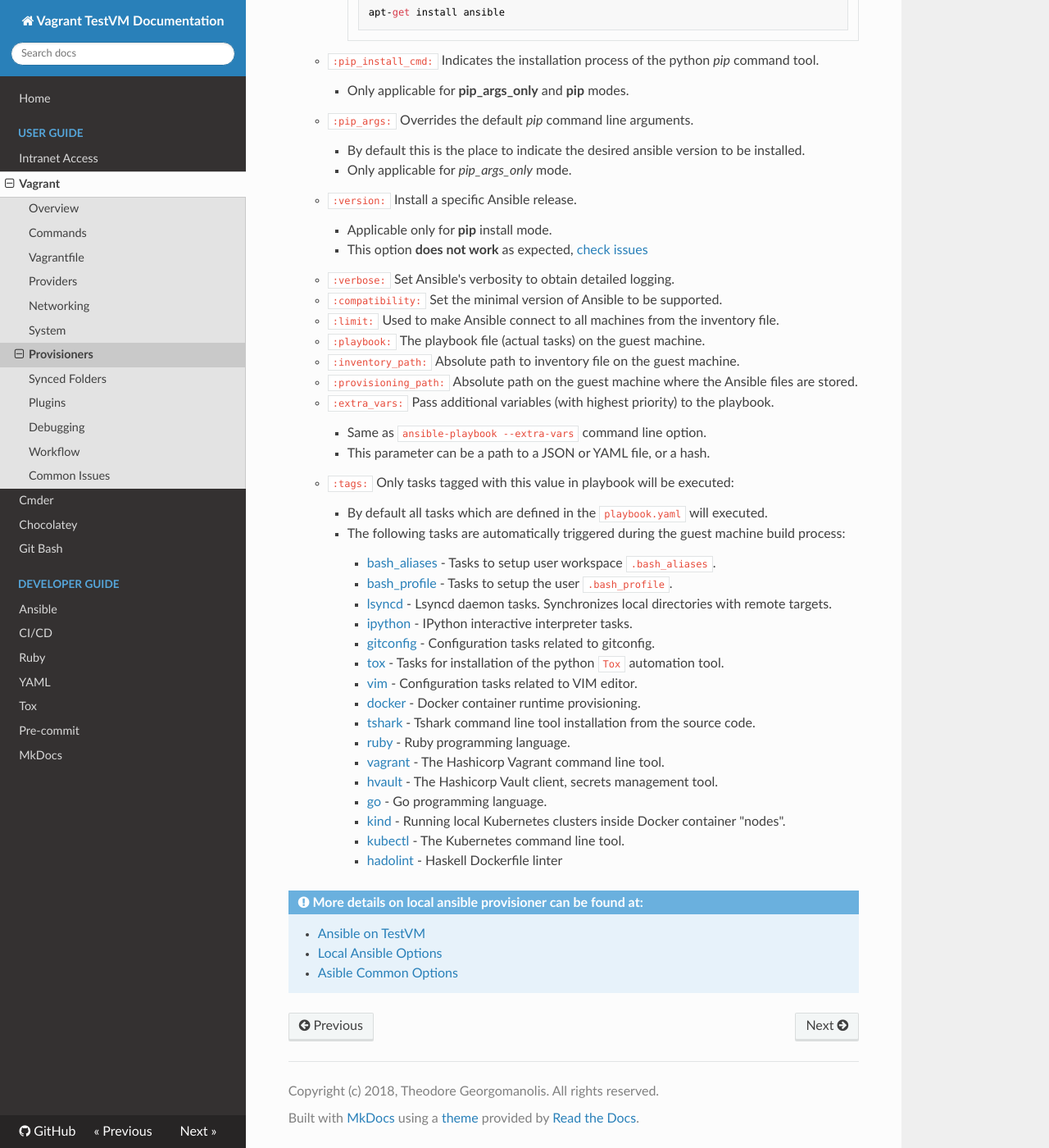
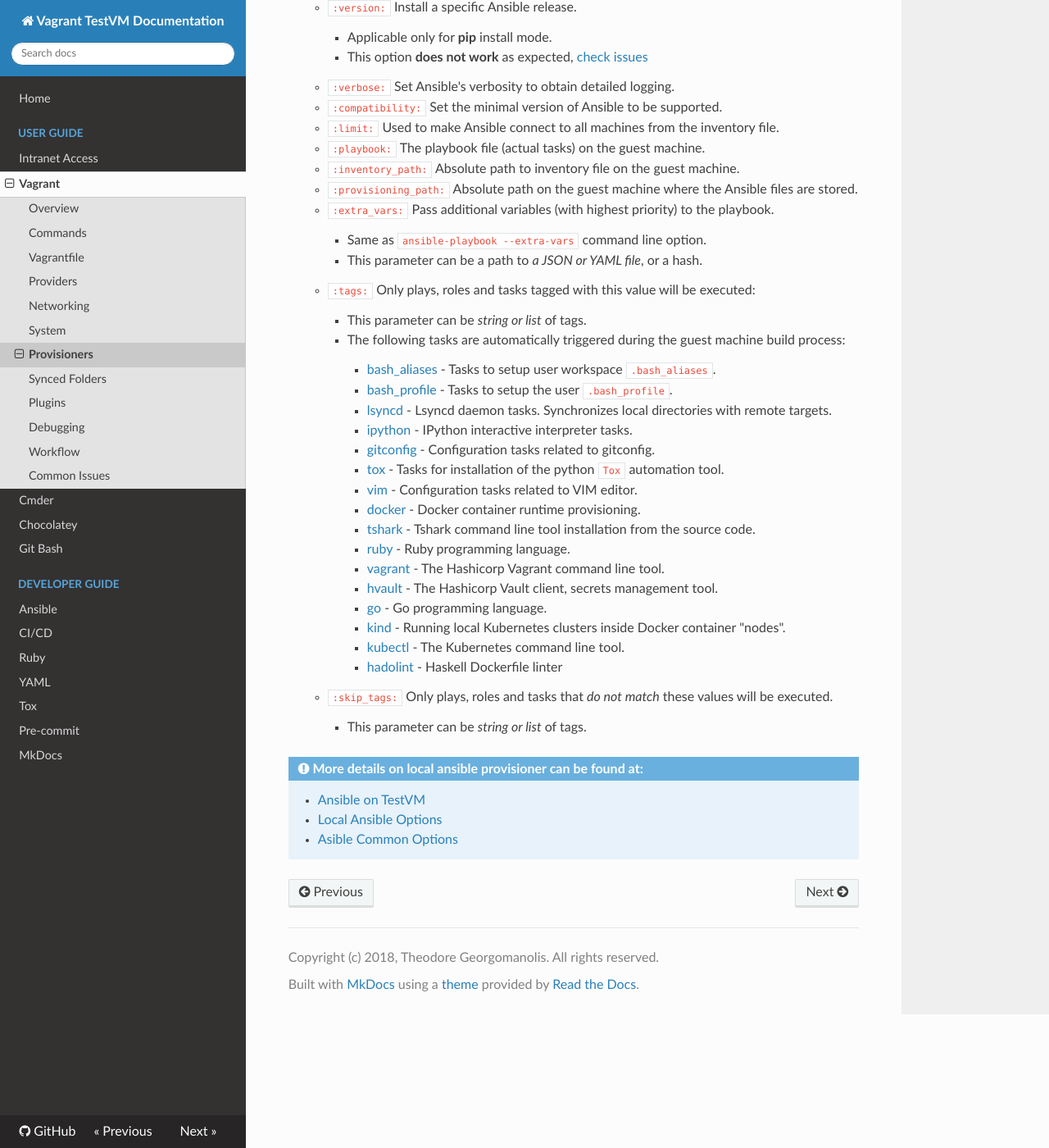
Before and after one commit to theodore86/vagrantenv, an MkDocs documentation site: the page built from docs/vagrant/provisioners.md, in a window 1280 px wide and 1400 px high, scrolled down 5041 px. Shown: the whole window at 82% size. Built offline with MkDocs 1.6.1, drawn with Linux system fonts in a browser that asks for light colours; nearby versions of some CDN libraries; some of the changed text lies outside the part shown.

Commit message:
Update vagrant.yaml and project documentation
- Update vagrant.yaml
  - Remove :tags: and add :skip_tags: as an option
    prefer to exclude tasks rather than include tasks
- Update project documentation

````diff
--- a/docs/vagrant/provisioners.md
+++ b/docs/vagrant/provisioners.md
@@ -211,9 +197,9 @@
     - ``:provisioning_path:`` Absolute path on the guest machine where the Ansible files are stored.
     - ``:extra_vars:`` Pass additional variables (with highest priority) to the playbook.
         - Same as ``ansible-playbook --extra-vars`` command line option.
-        - This parameter can be a path to a JSON or YAML file, or a hash.
-    - ``:tags:`` Only tasks tagged with this value in playbook will be executed:
-        - By default all tasks which are defined in the ``playbook.yaml`` will executed.
+        - This parameter can be a path to *a JSON or YAML file*, or a hash.
+    - ``:tags:`` Only plays, roles and tasks tagged with this value will be executed:
+        - This parameter can be *string or list* of tags.
         - The following tasks are automatically triggered during the guest machine build process:
 
             - [bash_aliases](https://www.cyberciti.biz/faq/create-permanent-bash-alias-linux-unix/) - Tasks to setup user workspace ```.bash_aliases```.
@@ -233,6 +219,9 @@
             - [kubectl](https://kubernetes.io/docs/tasks/tools/) - The Kubernetes command line tool.
             - [hadolint](https://github.com/hadolint/hadolint) - Haskell Dockerfile linter
 
+    - ``:skip_tags:`` Only plays, roles and tasks that *do not match* these values will be executed.
+        - This parameter can be *string or list* of tags.
+
 !!! info "More details on local ansible provisioner can be found at:"
       - [Ansible on TestVM](../dev/ansible.md)
       - [Local Ansible Options](https://www.vagrantup.com/docs/provisioning/ansible_local)
````
Also changed, not shown: other parts of docs/vagrant/provisioners.md (+0 -14 lines), vagrant.yaml (+4 -20 lines).
